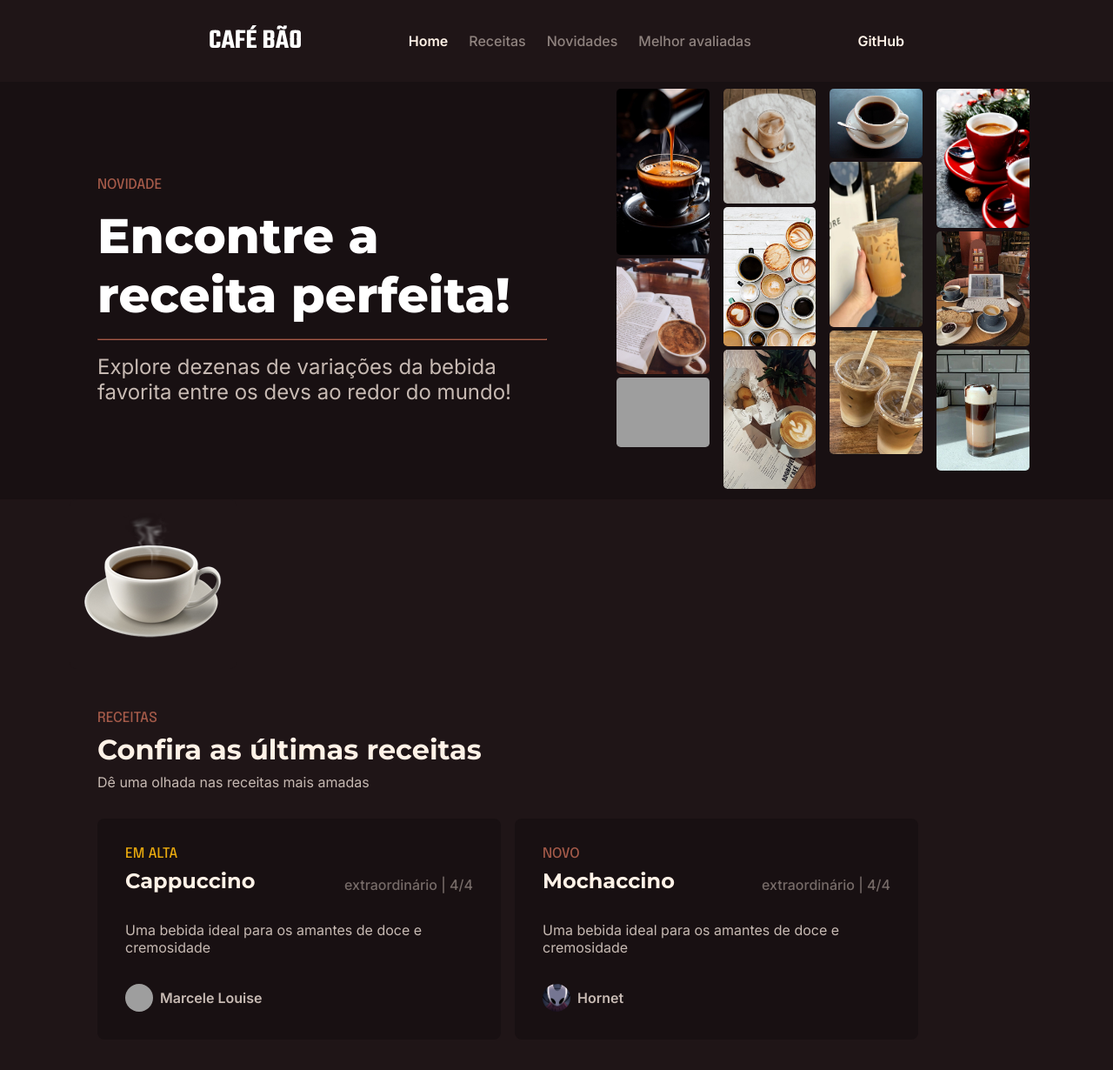
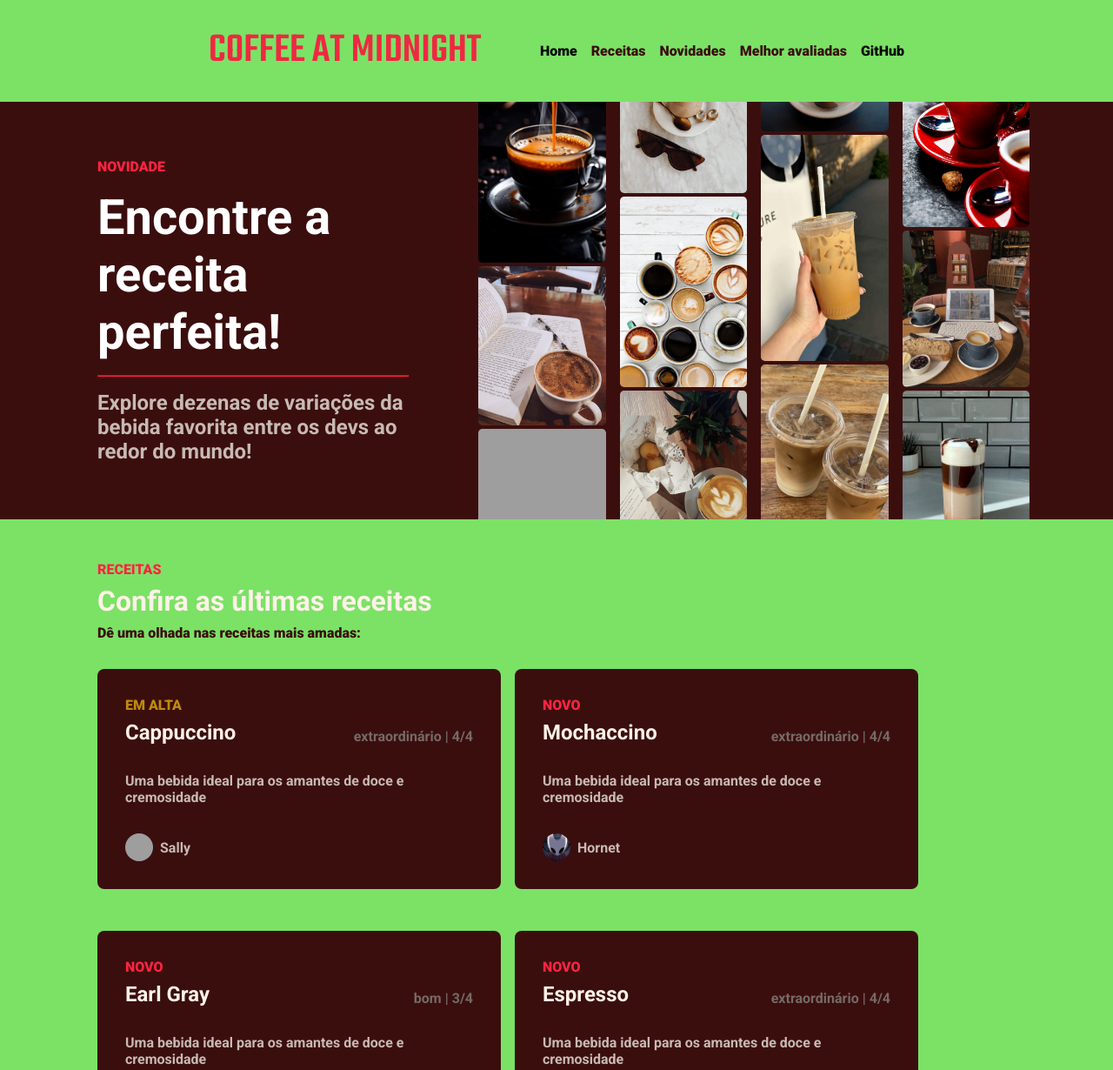
Before and after one commit to MarceleLouiseSAra/landingPageCoffeeAtMidnight, a plain HTML site: page index.html in a window 1280 px wide. Shown: the top 1230 px of the page at 87% size. Drawn offline with Linux system fonts and the light colour scheme; grey boxes are pictures that could not be loaded.

Commit message:
Mudança de cores

```diff
--- a/index.html
+++ b/index.html
@@ -3,7 +3,7 @@
 <head>
     <meta charset="UTF-8">
     <meta name="viewport" content="width=device-width, initial-scale=1.0">
-    <title>Café bão</title>
+    <title>Coffee at midnight</title>
     <meta name="description" content="Café bão é aquele que a gente faz de manhã, ou à tarde, ou de madrugada, para coemçar bem o dia, dar um gás durante a tarde ou dormir bem!">
     <link rel="stylesheet" type="text/css" href="style.css">
 </head>
@@ -11,18 +11,18 @@
 
     <header>
         <nav>
-            <span class="logo">Café bão</span>
+            <span class="logo">coffee at midnight</span>
             <ul class="menu">
                 <li>
-                    <a class="Home"> <!-- ancora para link externo clicável -->
+                    <a href="https://marcelelouisesara.github.io/landingPageCoffeeAtMidnight/" class="Home"> <!-- ancora para link externo clicável -->
                         Home
                     </a>
                 </li>
                 <li><a>Receitas</a></li>
                 <li><a>Novidades</a></li>
                 <li><a>Melhor avaliadas</a></li>
+                <a href="https://github.com/MarceleLouiseSAra" class="GitHub">GitHub</a>
             </ul>
-            <a class="GitHub">GitHub</a>
         </nav>
     </header>
 
@@ -52,17 +52,11 @@
             </section>
         </div>
 
-        <section class="botao-container"> <!-- botão -->
-            <button type="button">
-                <img src="Assets/Button.png"/>
-            </button>
-        </section>
-
         <section class="receitas"> <!--receitas-->
             <header class="receitas-cabeçalho">
                 <span class="destaque marrom">receitas</span>
                 <h2 class="receitas-titulo">Confira as últimas receitas</h2>
-                <p class="receitas-subtitulo">Dê uma olhada nas receitas mais amadas</p>
+                <p class="receitas-subtitulo">Dê uma olhada nas receitas mais amadas:</p>
             </header>
 
             <div class="receitas-card-container">
@@ -80,7 +74,7 @@
 
                     <div class="receita-autor" >
                         <img src="https://avatars.githubusercontent.com/u/173849908?v=4"/>
-                        <span class="receita-autor-nome">Marcele Louise</span>
+                        <span class="receita-autor-nome">Sally</span>
                     </div>
                 </div>
 
@@ -120,7 +114,7 @@
                     </div>
                 </div>
 
-                <div class="receitas-card"> <!-- false knight -->
+                <div class="receitas-card"> <!-- pure vessel -->
                     <header class="receitas-card-cabeçalho">
                         <div class="receitas-card-cabeçalho-detalhes">
                             <span class="destaque marrom">novo</span>
@@ -134,7 +128,7 @@
 
                     <div class="receita-autor" >
                         <img src="Assets/profilePic3.jpg"/>
-                        <span class="receita-autor-nome">False Knight</span>
+                        <span class="receita-autor-nome">Pure Vessel</span>
                     </div>
                 </div>
 
@@ -144,7 +138,7 @@
 
     <footer>
         <p class="footer-copy">Copyright &lt;CODEFEE /&gt; 2024</p>
-        <p class="footer-autor">Feito com muito amor e café por Marcele Araponga</p>
+        <p class="footer-autor">Feito com muito amor e café por Marcele "Sally" Gomes</p>
     </footer>
 
 </body>
--- a/style.css
+++ b/style.css
@@ -1,4 +1,4 @@
-@import url('https://fonts.googleapis.com/css2?family=Epilogue:ital,wght@0,100..900;1,100..900&family=Inter:ital,opsz,wght@0,14..32,100..900;1,14..32,100..900&family=Montserrat:ital,wght@0,100..900;1,100..900&family=Teko:wght@300..700&display=swap');
+@import url('https://fonts.googleapis.com/css2?family=Roboto:ital,wght@0,100;0,300;0,400;0,500;0,700;0,900;1,100;1,300;1,400;1,500;1,700;1,900&family=Teko:wght@300..700&display=swap');
 
 * {
     margin: 0;
@@ -7,14 +7,14 @@
 }
 
 body {
-    background: #1F1517;
-    color: #FFFFFF;
+    background: #7be266;
+    color: #ffffff;
 
 }
 
 html {
-    font-family: Inter, sans-serif;
-    font-weight: 500;
+    font-family: Roboto, sans-serif;
+    font-weight: 900;
 }
 
 a {
@@ -38,26 +38,25 @@ nav {
 
 .logo {
     font-family: Teko;
-    font-size: 2rem;
-    font-weight: 600;
+    font-weight: 500;
+    font-size: 3rem;
     text-transform: uppercase;
+    color: #f02842;
 }
 
 .menu{
     display: flex;
     flex-direction: row;
-    gap: 1.5rem;
-    color: #FFF2E780;
+    gap: 1rem;
+    color: #3b0e0e;
 }
 
 .Home {
-    color: #FFF2E7;
-    font-weight: 600;
+    color: #000000;
 }
 
 .GitHub {
-    color: #FFF2E7;
-    font-weight: 600;
+    color: #000000;
 }
 
 main {
@@ -66,7 +65,7 @@ main {
 }
 
 .principal {
-    background: #181012;
+    background: #3b0e0e;
 }
 
 .hero {
@@ -92,25 +91,25 @@ main {
 }
 
 .hero-imagens-container {
-    max-width: 45%;
+    max-width: 60%;
     column-count: 4;
     column-gap: 1rem;
     margin: -1rem;
 }
 
 .destaque {
-    font-family: Epilogue;
+    font-family: Roboto;
     font-size: 1rem;
-    font-weight: 500;
+    font-weight: 800;
     text-transform: uppercase;
 }
 
 .marrom {
-    color: #A45A49;
+    color: #ff2441;
 }
 
 .amarelo {
-    color: #E7A80E;
+    color: #be8b0a;
 }
 
 .hero-imagens-container > figure > img {
@@ -120,34 +119,20 @@ main {
 }
 
 .h1 {
-    font-family: Montserrat;
+    font-family: Roboto;
     font-size: 3.5rem;
-    font-weight: 800;
+    font-weight: 700;
 }
 
 hr {
-    border-color: #A45A49;
+    border-color: #ff2441;
 }
 
 .hero-subtitulo {
-    font-family: Inter;
+    font-family: Roboto;
     font-size: 1.5rem;
-    font-weight: 400;
+    font-weight: 700;
     color: #C7BAB3;
-}
-
-.botao-container {
-    width: 100%;
-    max-width: 1120px;
-    margin: auto;
-    transform: translate("0, -50%");
-}
-
-button {
-    border: none;
-    border-radius: 0.5rem;
-    padding: 1rem;
-    background: #1F1517;
 }
 
 .receitas {
@@ -166,17 +151,17 @@ button {
 }
 
 .receitas-titulo {
-    font-family: Montserrat;
+    font-family: Roboto;
+    font-weight: 700;
     font-size: 2rem;
-    font-weight: 700;
     color: #FFF2E7;
 }
 
 .receitas-subtitulo {
-    font-family: Inter;
+    font-family: Roboto;
     font-size: 1rem;
-    font-weight: 400;
-    color: #C7BAB3;
+    font-weight: 800;
+    color: #3b0e0e;
 }
 
 .receitas-card-container {
@@ -188,7 +173,7 @@ button {
 }
 
 .receitas-card {
-    background: #181012;
+    background: #3b0e0e;
     padding: 2rem;
     border-radius: 0.5rem;
     display: flex;
@@ -212,23 +197,23 @@ button {
 }
 
 .receita-titulo {
-    font-family: Montserrat;
+    font-family: Roboto;
+    font-weight: 700;
     font-size: 1.5rem;
-    font-weight: 700;
     color: #FFF2E7;
 }
 
 .receita-avaliação {
-    font-family: Inter;
+    font-family: Roboto;
+    font-weight: 700;
     font-size: 1rem;
-    font-weight: 500;
     color: #756a67;
 }
 
 .receita-descricao {
-    font-family: Inter;
+    font-family: Roboto;
     font-size: 1rem;
-    font-weight: 400;
+    font-weight: 700;
     color: #C7BAB3;
 }
 
@@ -247,9 +232,9 @@ button {
 }
 
 .receita-autor-nome {
-    font-family: Inter;
+    font-family: Roboto;
     font-size: 1rem;
-    font-weight: 600;
+    font-weight: 700;
     color: #C7BAB3;
 }
 
@@ -259,19 +244,19 @@ footer {
     flex-direction: column;
     align-items: center;
     gap: 0.5rem;
-    background: #23181A;
+    background: #3b0e0e;
 }
 
 .footer-copy {
     color: #FFF2E7;
-    font-family: Inter;
+    font-family: Roboto;
     font-size: 1rem;
-    font-weight: 500;
+    font-weight: 700;
 }
 
 .footer-autor {
     color: rgba(255, 242, 231, 0.50);
-    font-family: Inter;
+    font-family: Roboto;
     font-size: 1rem;
-    font-weight: 500;
+    font-weight: 700;
 }
```
